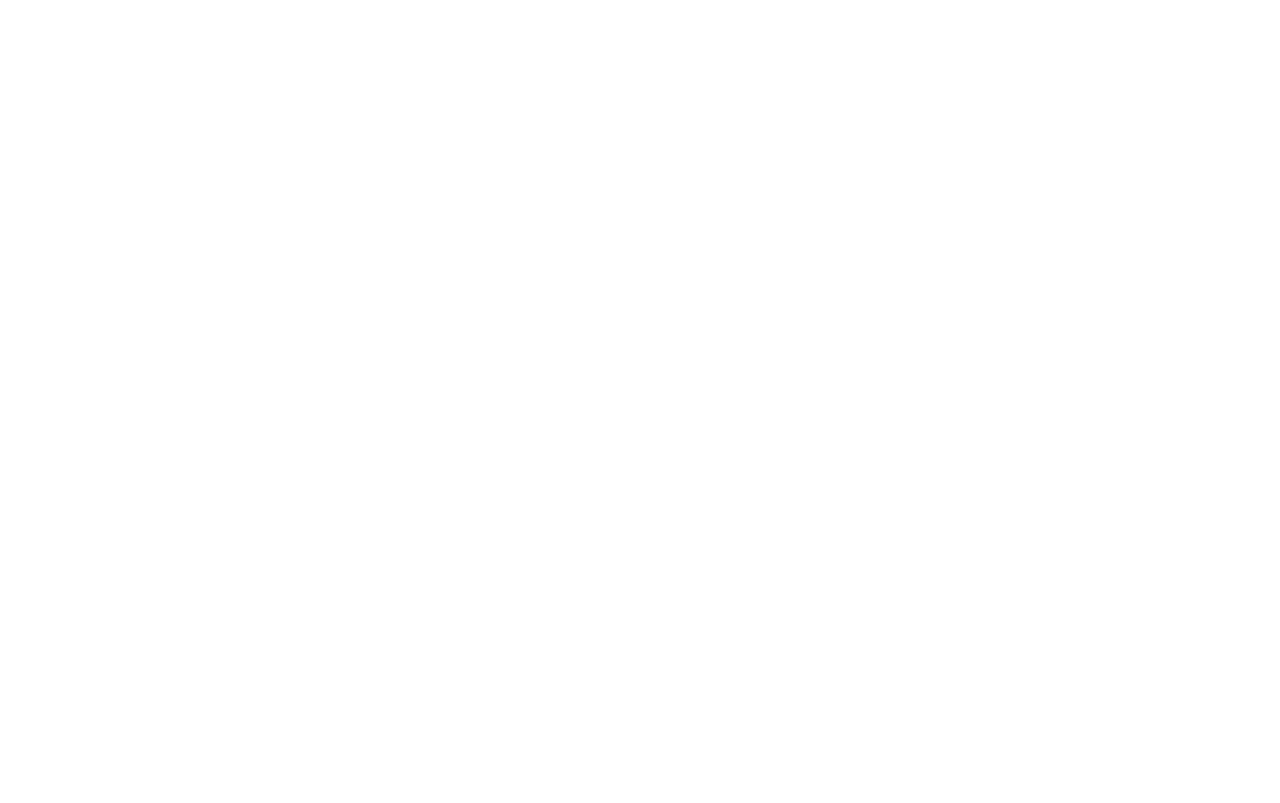
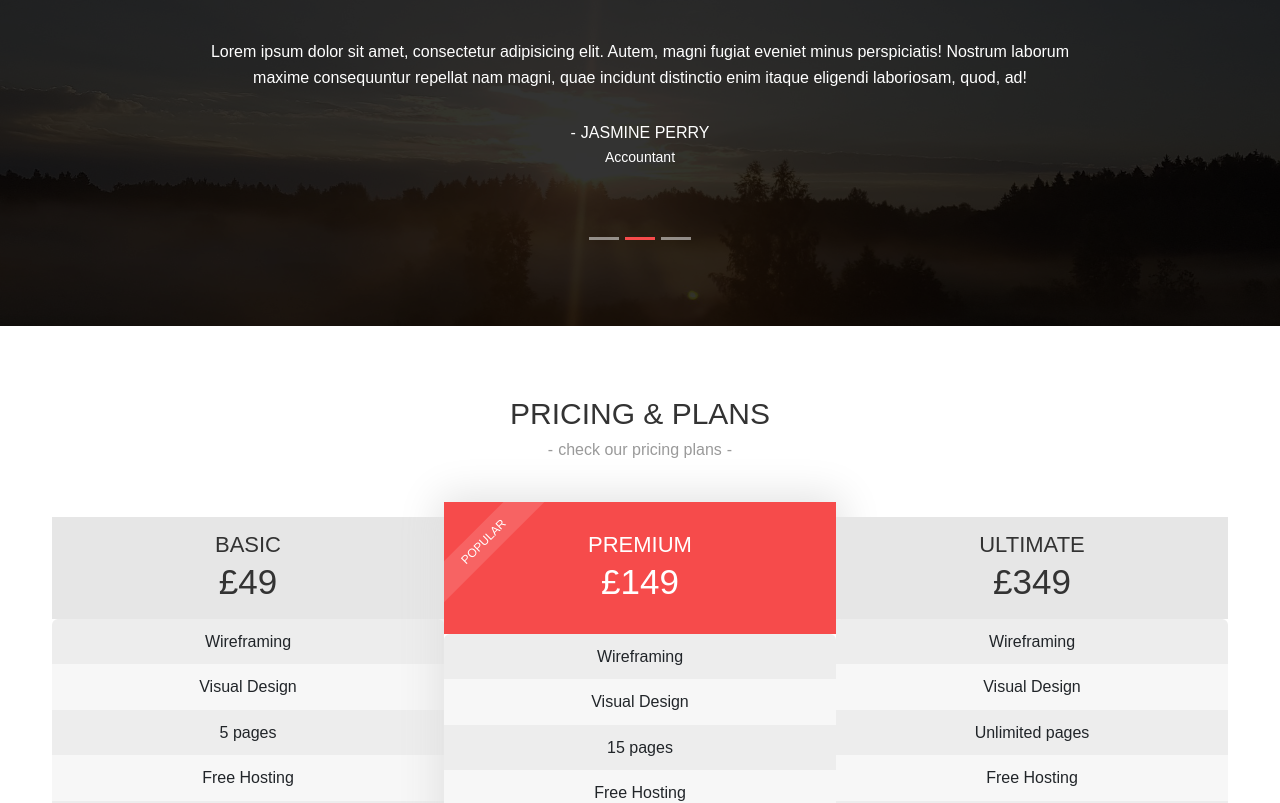
Before and after one commit to alihsanyuksel/companyWebsiteReactBootstrap, a React (Create React App) app in the folder company/: page / in a window 1280 px wide. Shown: the part 3920-4723 px from the top of the page. Before the commit the page ends 3762 px from the top, so only its background shows below. Built offline with nearby package versions, Linux system fonts and the light colour scheme.

Commit message:
list group, testimonials, pricing

```diff
--- a/company/src/App.js
+++ b/company/src/App.js
@@ -7,6 +7,8 @@
 import AppServices from './components/services';
 import AppWorks from './components/works';
 import AppTeams from './components/teams';
+import AppTestimonials from './components/testimonials';
+import AppPricing from './components/pricing';
 
 function App() {
   return (
@@ -20,6 +22,8 @@
         <AppServices />
         <AppWorks />
         <AppTeams />
+        <AppTestimonials />
+        <AppPricing />
       </main>
     </div>
   );
--- /dev/null
+++ b/company/src/components/pricing.js
@@ -0,0 +1,72 @@
+import Container from 'react-bootstrap/Container';
+import Row from 'react-bootstrap/Row';
+import Col from 'react-bootstrap/Col';
+import ListGroup from 'react-bootstrap/ListGroup';
+
+const pricingData = [
+    {
+      id: 1,
+      plan: 'Basic',
+      price: '£49',
+      features: ['Wireframing', 'Visual Design', '5 pages', 'Free Hosting', 'Support & Assistance'],
+      link: 'https://www.google.com'
+    },
+    {
+      id: 2,
+      plan: 'Premium',
+      price: '£149',
+      features: ['Wireframing', 'Visual Design', '15 pages', 'Free Hosting', 'Support & Assistance'],
+      link: 'https://www.facebook.com'
+    },
+    {
+      id: 3,
+      plan: 'Ultimate',
+      price: '£349',
+      features: ['Wireframing', 'Visual Design', 'Unlimited pages', 'Free Hosting', 'Support & Assistance'],
+      link: 'https://www.twitter.com'
+    }
+  ]
+
+
+
+export default function AppPricing () {
+    return (
+        <section id="pricing" className='block pricing-block'>
+            <Container fluid>
+                <div className='title-holder'>
+                    <h2>Pricing &amp; plans</h2>
+                    <div className='subtitle'>check our pricing plans</div>
+                </div>
+                <Row>
+                    {
+                        pricingData.map(item => {
+                            return (
+                            <Col sm={4} key={item.id}>
+                                <div className='heading'>
+                                    <h3>{item.plan}</h3>
+                                    <span className='price'>{item.price}</span>
+                                </div>
+                                <div className='content'>
+                                <ListGroup>
+                                    {
+                                        item.features.map((feature, index) => {
+                                            return (
+                                                <ListGroup.Item key={index}>{feature}</ListGroup.Item>
+                                            )
+                                        })
+                                    }
+                                </ListGroup>
+                                </div>
+                                <div className='btn-holder'>
+                                    <a href={item.link} className='btn btn-primary'>Order now</a>
+                                </div>
+                            </Col>
+                            )
+                        })
+                    }
+
+                </Row>
+            </Container>
+        </section>
+    )
+}
--- /dev/null
+++ b/company/src/components/testimonials.js
@@ -0,0 +1,55 @@
+import Container from 'react-bootstrap/Container';
+import Carousel from 'react-bootstrap/Carousel';
+
+var testimonialsData = [
+    {
+      id: 1,
+      name: 'John Wills',
+      description: 'Lorem ipsum dolor sit amet, consectetur adipisicing elit. Consequuntur non earum repudiandae ipsa reprehenderit quaerat, quo a cupiditate, voluptatibus voluptates, dolores nam accusantium error, modi iure itaque totam labore.',
+      designation: 'Manager'
+    },
+    {
+      id: 2,
+      name: 'Jasmine Perry',
+      description: 'Lorem ipsum dolor sit amet, consectetur adipisicing elit. Autem, magni fugiat eveniet minus perspiciatis! Nostrum laborum maxime consequuntur repellat nam magni, quae incidunt distinctio enim itaque eligendi laboriosam, quod, ad!',
+      designation: 'Accountant'
+    },
+    {
+      id: 3,
+      name: 'Rocky Johnson',
+      description: 'Lorem ipsum dolor sit amet, consectetur adipisicing elit. Laudantium facilis optio porro omnis alias eaque corporis error est ut, reprehenderit quae asperiores illum quo voluptates debitis non. Repellat fugit, asperiores?',
+      designation: 'CEO'
+    }
+  ]
+
+
+    export default function AppTestimonials () {
+    return (
+        <section id="testimonials" className='testimonials-block'>
+            <Container fluid>
+              <div className='title-holder'>
+                <h2>Client testimonials</h2>
+                  <div className='subtitle'>what client says about us</div>
+              </div>
+                <Carousel controls={false}>
+                    {
+                        testimonialsData.map(item => {
+                            return (
+                                <Carousel.Item key={item.id}>
+                                <blockquote>
+                                    <p>{item.description}</p>
+                                    <cite>
+                                        <span className='name'>{item.name}</span>
+                                        <span className='designation'>{item.designation}</span>
+                                    </cite>
+                                </blockquote>
+                                </Carousel.Item>
+                            )
+                        })
+                    }
+
+                </Carousel>
+            </Container>
+        </section>
+    )
+}
```
